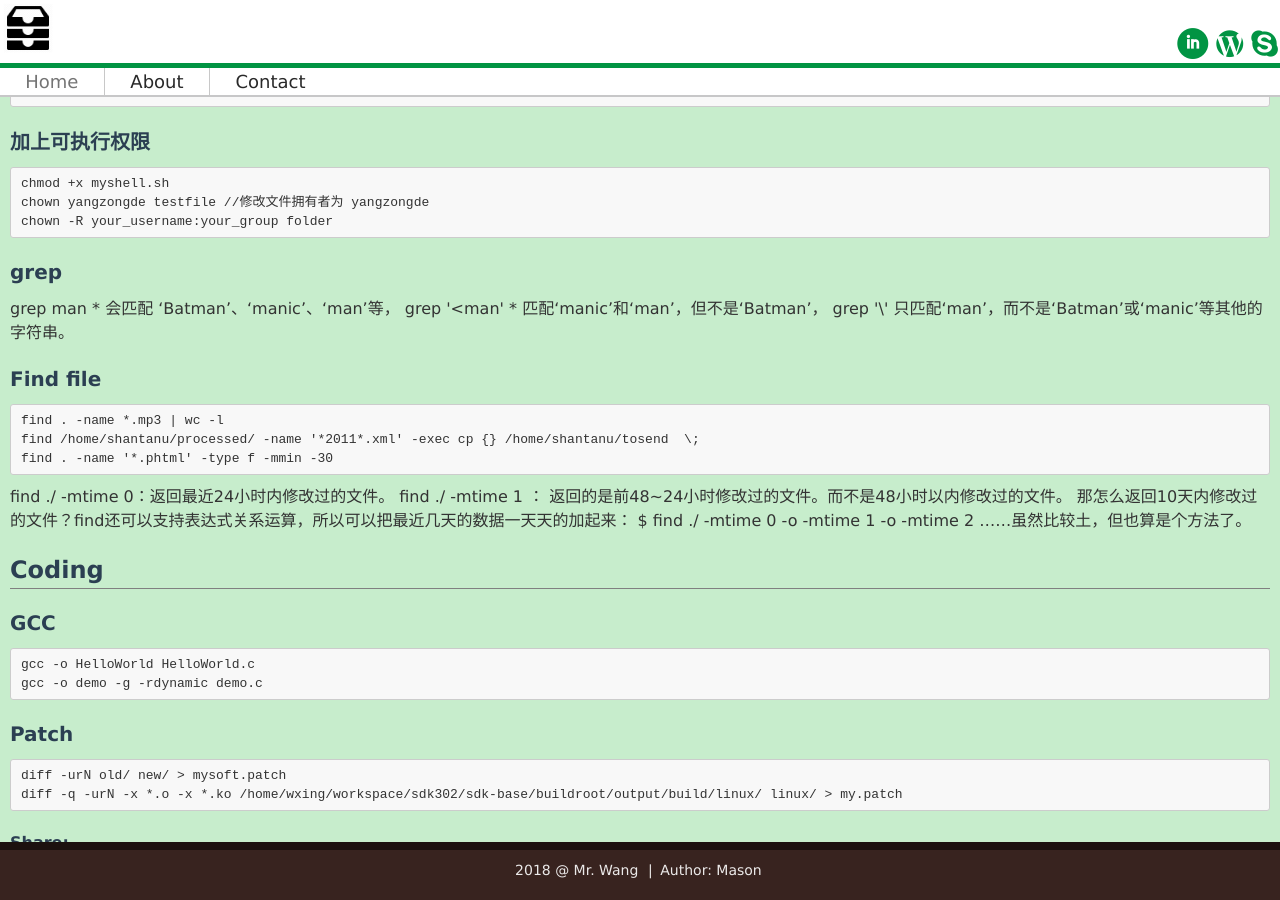
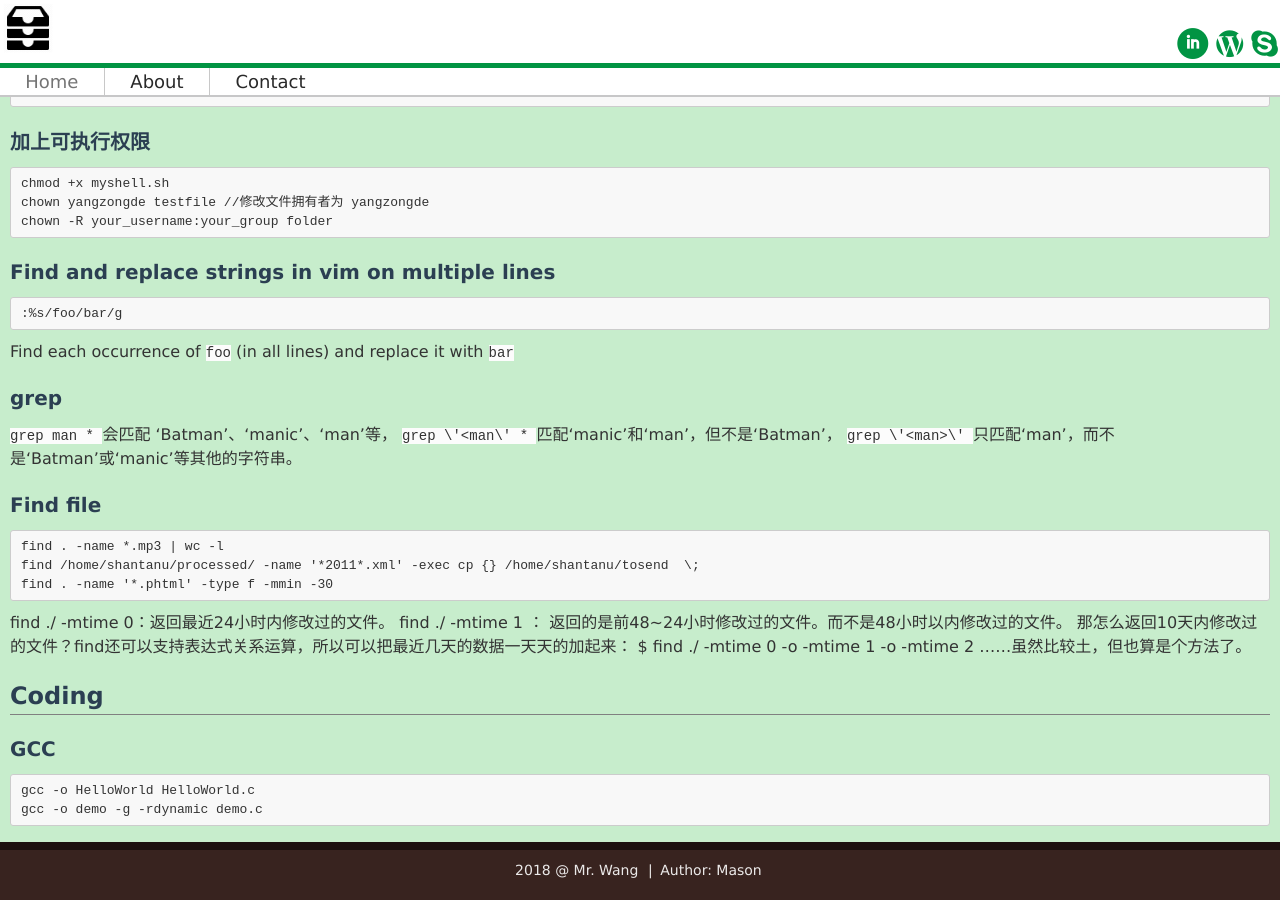
Before and after one commit to mason-mx/jekyll_demo, a Jekyll site: the page built from _posts/1000-01-01-debugging.md, in a window 1280 px wide and 900 px high, scrolled down 425 px. Built offline with Jekyll 4.4.1, drawn with Linux system fonts in a browser that asks for light colours.

Commit message:
updating posts

````diff
--- a/_posts/1000-01-01-debugging.md
+++ b/_posts/1000-01-01-debugging.md
@@ -29,11 +29,19 @@
 chown yangzongde testfile //修改文件拥有者为 yangzongde
 chown -R your_username:your_group folder
 ```
+### Find and replace strings in vim on multiple lines
+
+```
+:%s/foo/bar/g
+```
+
+Find each occurrence of `foo` (in all lines) and replace it with `bar`
 
 ### grep
-grep man * 会匹配 ‘Batman’、‘manic’、‘man’等，
-grep \'<man\' * 匹配‘manic’和‘man’，但不是‘Batman’，
-grep \'<man>\' 只匹配‘man’，而不是‘Batman’或‘manic’等其他的字符串。
+
+`grep man * `会匹配 ‘Batman’、‘manic’、‘man’等，
+`grep \'<man\' * `匹配‘manic’和‘man’，但不是‘Batman’，
+`grep \'<man>\' `只匹配‘man’，而不是‘Batman’或‘manic’等其他的字符串。
 
 ### Find file
 
````
Also changed, not shown: _posts/1000-01-01-webdev.md (+9 -0 lines).
